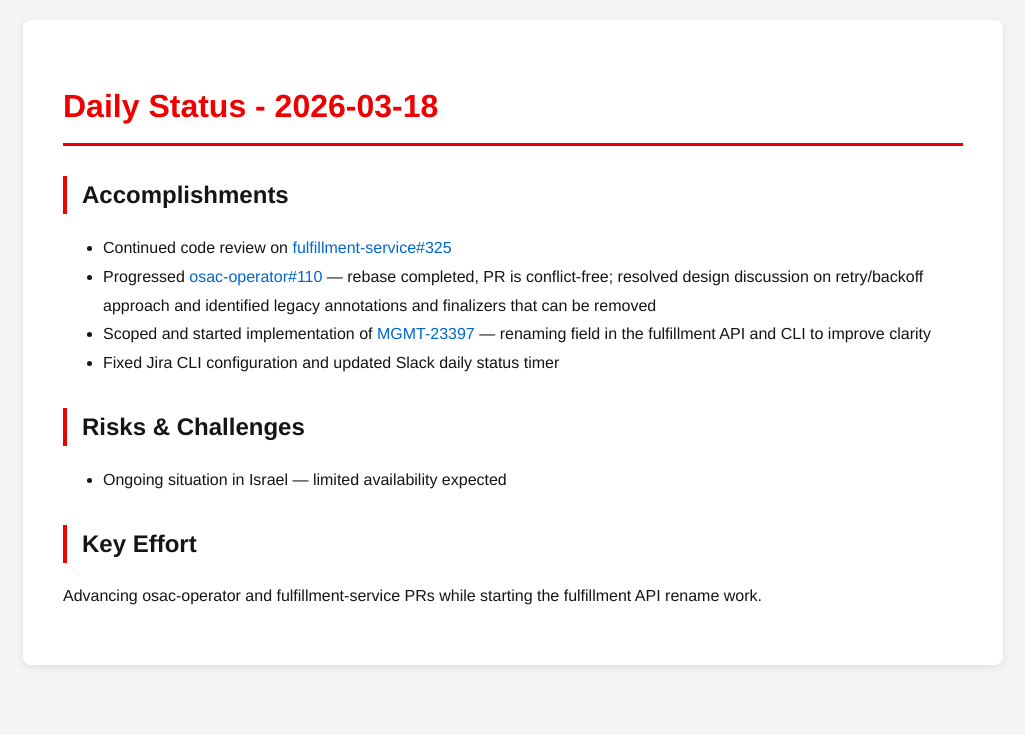
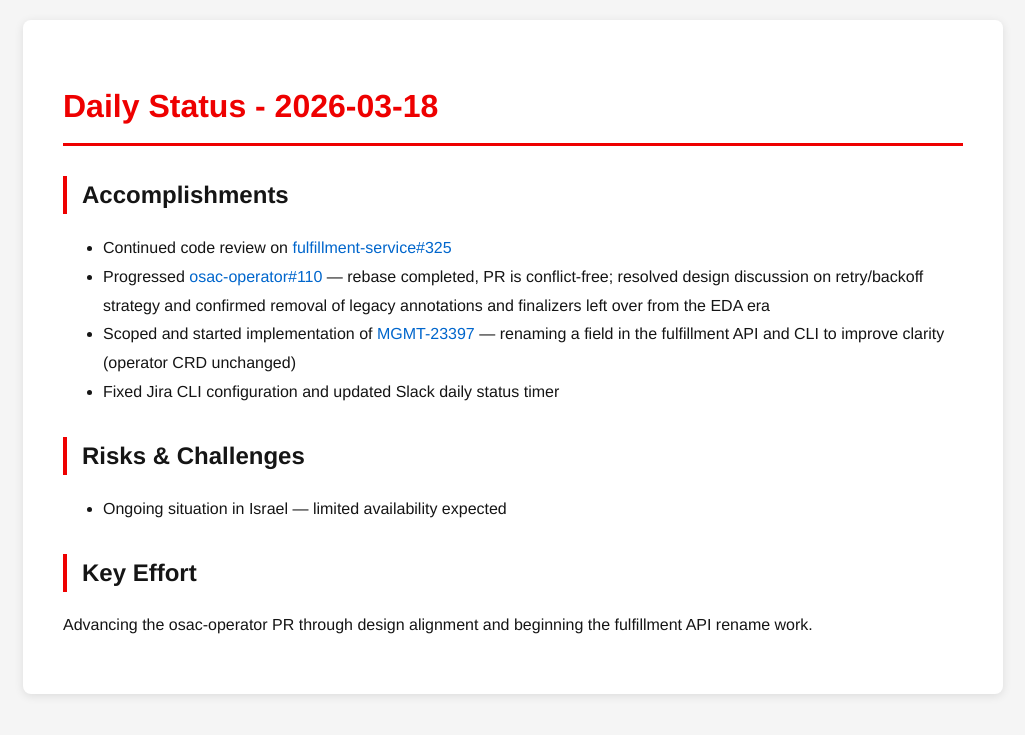
Before and after one commit to tzvatot/daily-status, a Jekyll site: the page built from 2026-03-18.md, in a window 1280 px wide. Shown: the top 735 px of the page, without its empty margins (127-1152 px from the left). Built offline with Jekyll 4.4.1, drawn with Linux system fonts in a browser that asks for light colours.

Commit message:
Daily status update - 2026-03-18

```diff
--- a/2026-03-18.md
+++ b/2026-03-18.md
@@ -8,12 +8,12 @@
 
 ## Accomplishments
 - Continued code review on [fulfillment-service#325](https://github.com/osac-project/fulfillment-service/pull/325)
-- Progressed [osac-operator#110](https://github.com/osac-project/osac-operator/pull/110) — rebase completed, PR is conflict-free; resolved design discussion on retry/backoff approach and identified legacy annotations and finalizers that can be removed
-- Scoped and started implementation of [MGMT-23397](https://issues.redhat.com/browse/MGMT-23397) — renaming field in the fulfillment API and CLI to improve clarity
+- Progressed [osac-operator#110](https://github.com/osac-project/osac-operator/pull/110) — rebase completed, PR is conflict-free; resolved design discussion on retry/backoff strategy and confirmed removal of legacy annotations and finalizers left over from the EDA era
+- Scoped and started implementation of [MGMT-23397](https://issues.redhat.com/browse/MGMT-23397) — renaming a field in the fulfillment API and CLI to improve clarity (operator CRD unchanged)
 - Fixed Jira CLI configuration and updated Slack daily status timer
 
 ## Risks & Challenges
 - Ongoing situation in Israel — limited availability expected
 
 ## Key Effort
-Advancing osac-operator and fulfillment-service PRs while starting the fulfillment API rename work.
+Advancing the osac-operator PR through design alignment and beginning the fulfillment API rename work.
```
